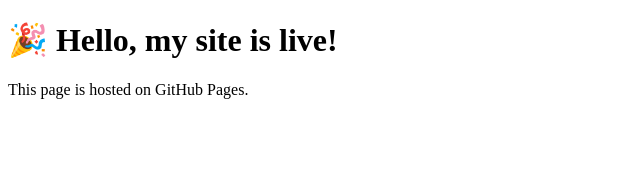
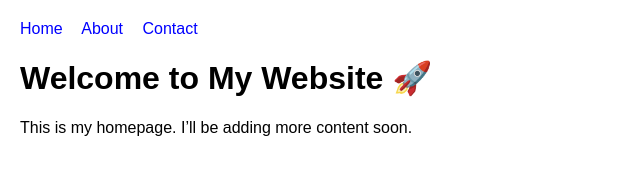
Before and after one commit to hayzedtutors-ops/My-website-, a plain HTML site: page index.html in a window 1280 px wide. Shown: the whole page, without its empty margins (0-640 px from the left). Drawn offline with Linux system fonts and the light colour scheme.

Commit message:
Update index.html

```diff
--- a/index.html
+++ b/index.html
@@ -1,10 +1,22 @@
 <!DOCTYPE html>
 <html>
 <head>
-  <title>My First GitHub Website</title>
+  <title>HAYZED TUTORS 2026 JAMB TUTORIALS</title>
+  <style>
+    body { font-family: Arial, sans-serif; margin: 20px; }
+    nav { margin-bottom: 20px; }
+    nav a { margin-right: 15px; text-decoration: none; color: blue; }
+    nav a:hover { text-decoration: underline; }
+  </style>
 </head>
 <body>
-  <h1>🎉 Hello, my site is live!</h1>
-  <p>This page is hosted on GitHub Pages.</p>
+  <nav>
+    <a href="index.html">Home</a>
+    <a href="about.html">About</a>
+    <a href="contact.html">Contact</a>
+  </nav>
+
+  <h1>Welcome to My Website 🚀</h1>
+  <p>This is my homepage. I’ll be adding more content soon.</p>
 </body>
 </html>
```
